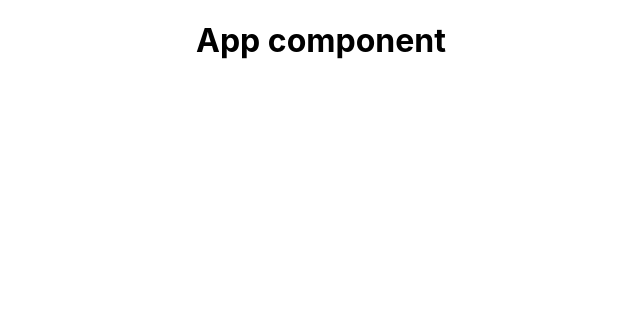
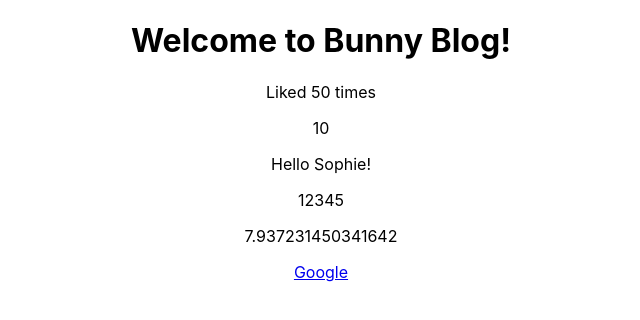
Before and after one commit to SOPHIA-MARY-R/React-Learning--Bunny-Blog, a React (Create React App) app: page / in a window 1280 px wide. Shown: the top 320 px of the page, without its empty margins (319-959 px from the left). Built offline with nearby package versions, Linux system fonts and the light colour scheme.

Commit message:
Learnt how to pass dynamic values in templates

```diff
--- a/src/App.js
+++ b/src/App.js
@@ -1,14 +1,30 @@
 import './App.css';
 
 function App() {
+  //create as many variables before returning the component
+  const title = 'Welcome to Bunny Blog!';
+  const likes = 50; //passing dynamic values to JSX code
+  const link = 'https://www.google.com/';
+
   return (
     //JSX code -> allows HTML style in JS
     //as class is a reserved in JS, class keyword is not used below
     //instead, className is used, which will be converted to 'class' in HTML
     //inspect and see the page to notice the change
+
     <div className='App'>
       <div className='content'>
-        <h1> App component </h1>
+        <h1> { title } </h1>
+        {/* rendering dynamic value */}
+        <p> Liked { likes } times</p>
+
+        {/* passing javascript values */}
+        <p>{ 10 }</p>
+        <p>{ "Hello Sophie!" }</p>
+        <p>{ [1, 2, 3, 4, 5] }</p>
+        <p>{ Math.random()*10 }</p>
+
+        <a href={ link }> Google </a>
       </div>
     </div>
   );
```
